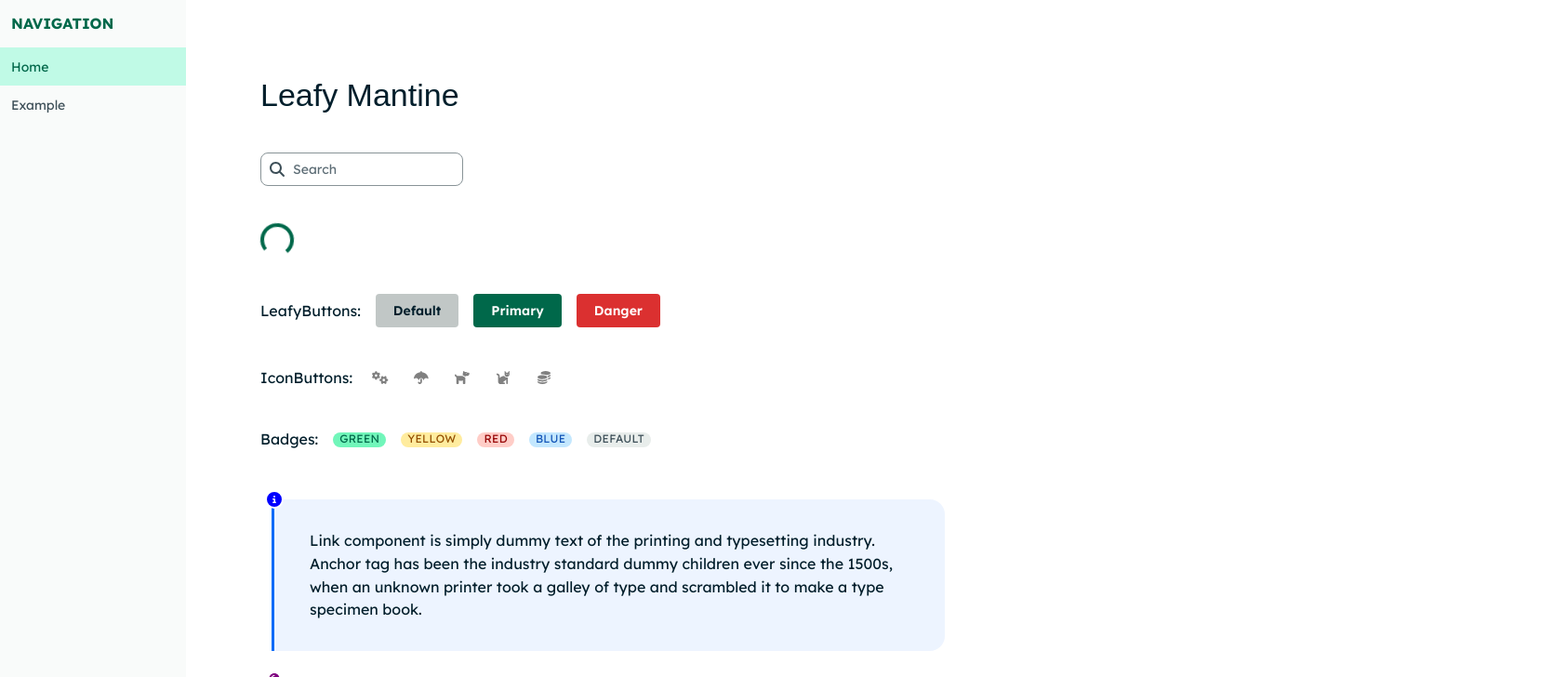
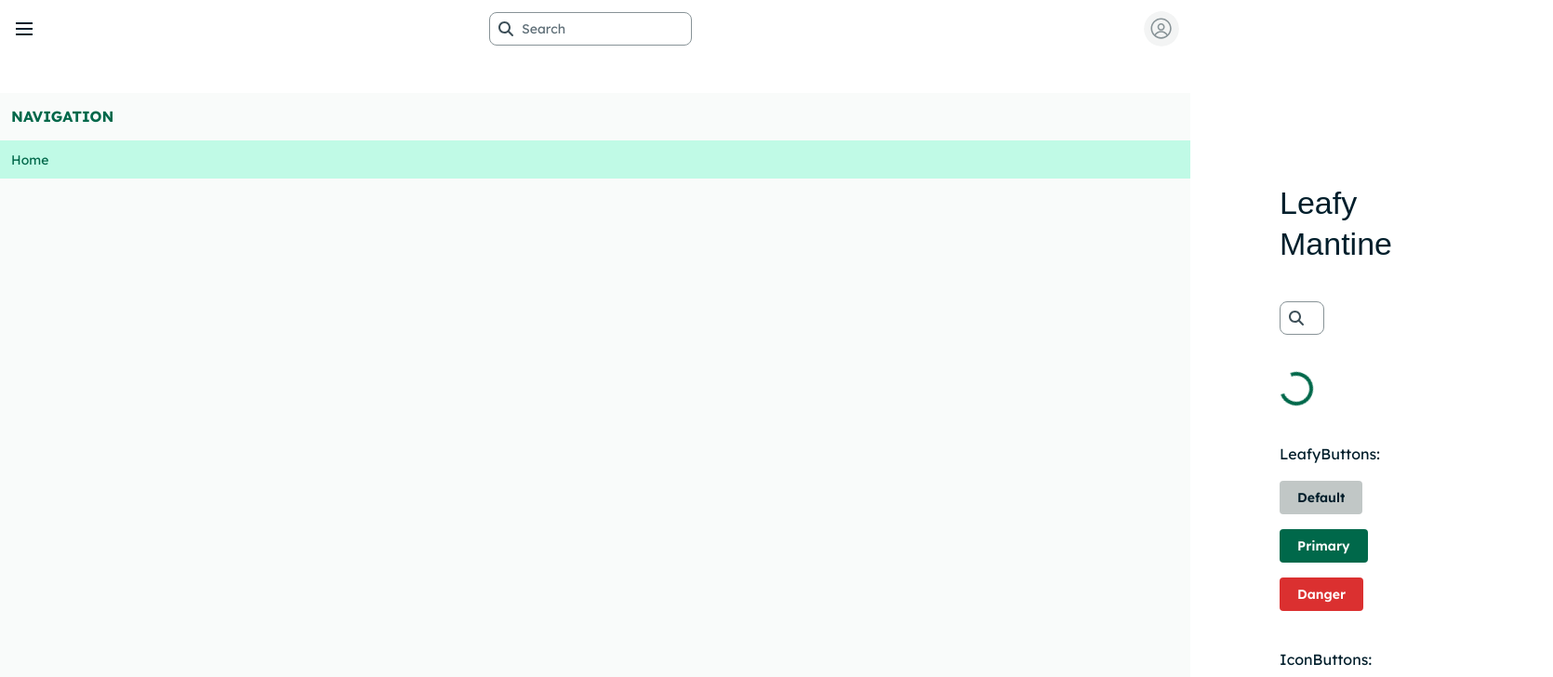
Before and after one commit to ptmfitch/rainy-day, a Next.js app: page / in a window 1280 px wide. Shown: the top 728 px of the page at 93% size, 1670 px wide, since content can reach past the window. Built offline with nearby package versions, Linux system fonts and the light colour scheme.

Commit message:
app shell done

```diff
--- a/src/app/components/LeafyAppShell.js
+++ b/src/app/components/LeafyAppShell.js
@@ -1,22 +1,44 @@
 'use client';
 
-import { AppShell, NavLink } from "@mantine/core";
-import classes from './LeafyAppShell.module.css'
+import { AppShell, Avatar, Burger, Group, NavLink } from '@mantine/core';
+import { useDisclosure } from '@mantine/hooks';
 import { usePathname } from "next/navigation";
 
-export default function LeafyAppShell({ children }) {
+import classes from './LeafyAppShell.module.css';
+import SearchInput from './SearchInput';
+
+export default function LeafyAppShell({children}) {
   const pathname = usePathname();
+  const [opened, { toggle }] = useDisclosure();
 
   return (
     <AppShell
+      header={{ height: 100 }}
       navbar={{
-        width: 200
+        width: "100%",
+        breakpoint: 'sm',
+        collapsed: { mobile: !opened },
       }}
+      padding="md"
     >
+      <AppShell.Header
+        withBorder={false}
+      >
+        <Group p="sm" justify="space-between">
+          <Burger
+            opened={opened}
+            onClick={toggle}
+            size="sm"
+          />
+          <SearchInput />
+          <Avatar alt="avatar"/>
+        </Group>
+      </AppShell.Header>
+
+
       <AppShell.Navbar
         withBorder={false}
         bg="gray.0"
-
       >
         <h1 className={classes.h1}>NAVIGATION</h1>
         <NavLink
@@ -27,18 +49,9 @@ export default function LeafyAppShell({ children }) {
           c={pathname === '/' ? 'green.7' : 'gray.6'}
           bg={pathname === '/' ? 'green.1' : 'gray.0'}
         />
-        <NavLink
-          href="/example"
-          label="Example"
-          active={pathname === '/example'}
-          variant="filled"
-          c={pathname === '/example' ? 'green.7' : 'gray.6'}
-          bg={pathname === '/example' ? 'green.1' : 'gray.0'}
-        />
       </AppShell.Navbar>
-      <AppShell.Main>
-        {children}
-      </AppShell.Main>
+
+      <AppShell.Main>{children}</AppShell.Main>
     </AppShell>
   );
 }
```
Also changed, not shown: public/logo.png (added).
